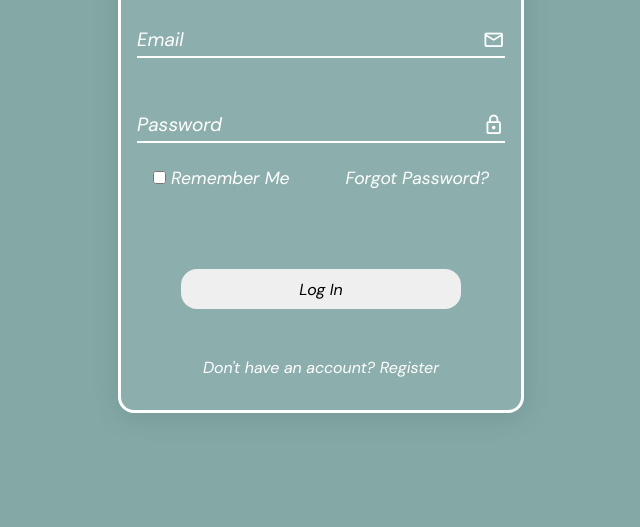
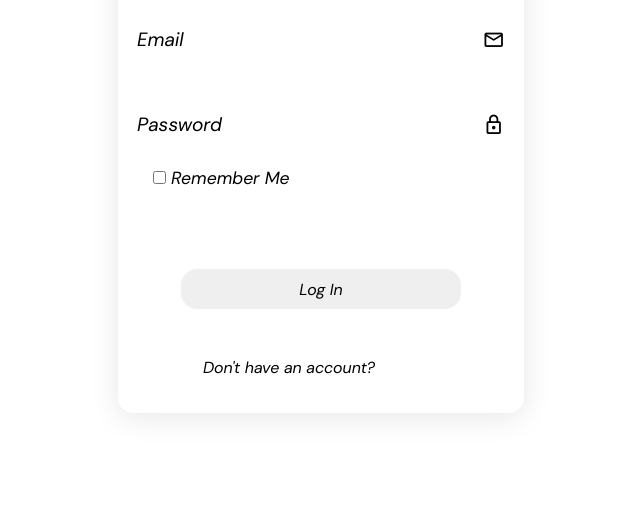
Before and after one commit to Czekoladowy-hub/login_register_form, a plain HTML site: page index.html in a window 1280 px wide. Shown: the part 273-800 px from the top of the page, without its empty margins (319-959 px from the left). Drawn offline with nearby package versions, Linux system fonts and the light colour scheme.

Commit message:
Update styles.css

```diff
--- a/styles.css
+++ b/styles.css
@@ -9,7 +9,7 @@
 }
 
 body {
-  background-color: rgb(131, 168, 166);
+  background: linear-gradient(to top, #303030 7.97%, #000 99.3%)
   color: white;
   font-family: "DMSansItalic";
 }
```
